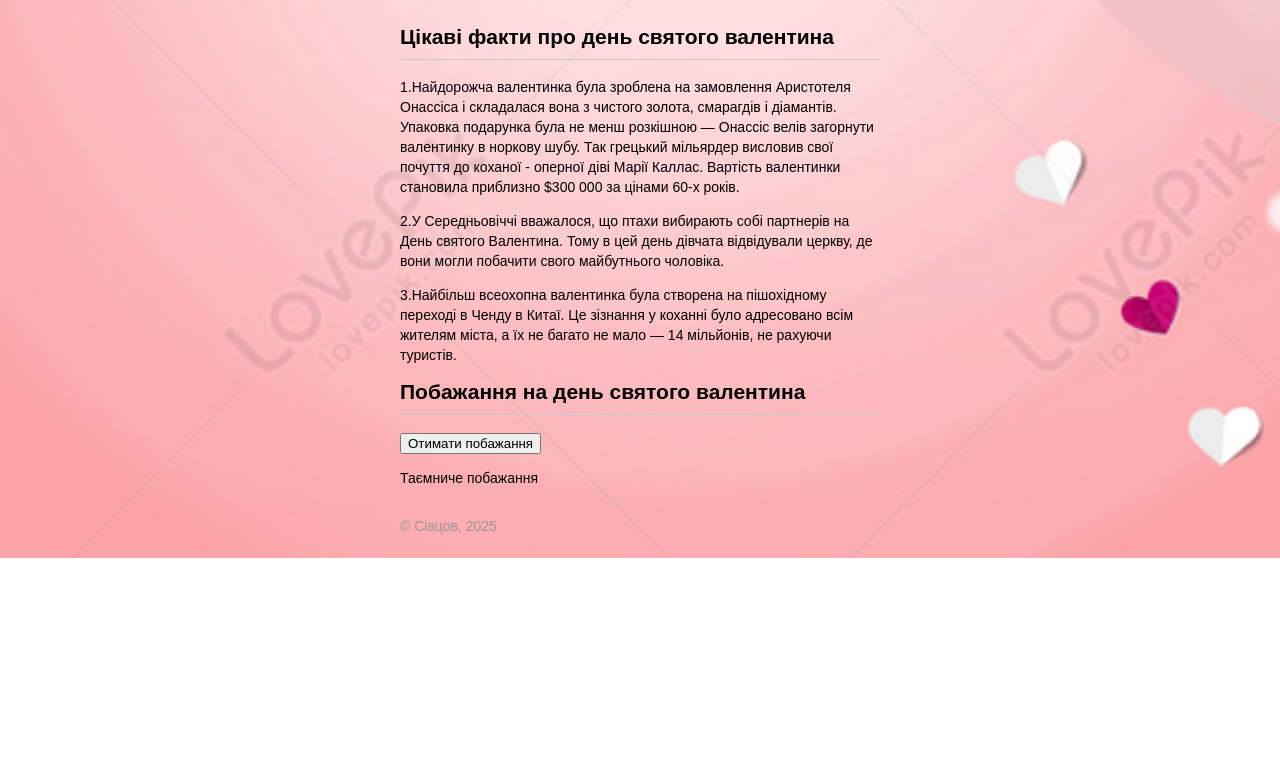
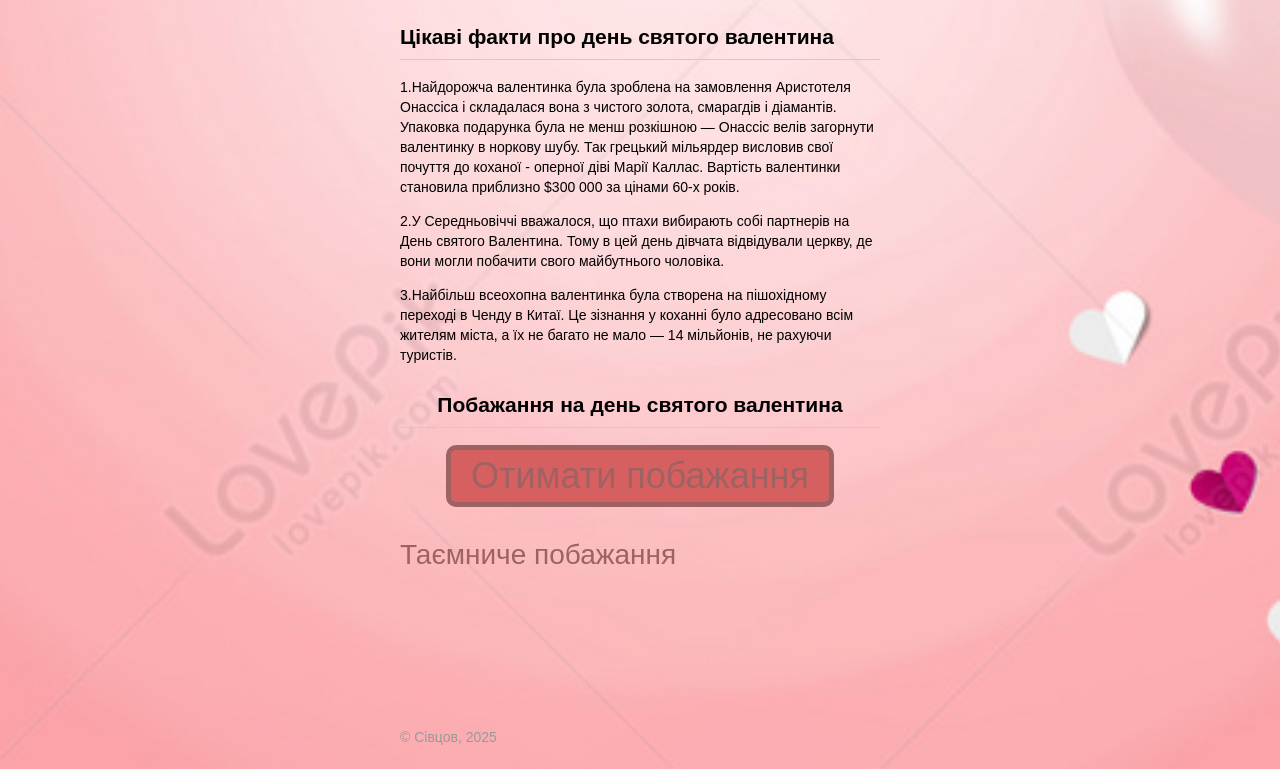
Before and after one commit to SivtsovDanilo111/05_Valentine-s_day, a plain HTML site: page index.html in a window 1280 px wide. Shown: the part 909-1678 px from the top of the page. Before the commit the page ends 1467 px from the top, so only its background shows below. Drawn offline with Linux system fonts and the light colour scheme.

Commit message:
cnbkm ryjgrb pvbytyj

```diff
--- a/style.css
+++ b/style.css
@@ -81,3 +81,24 @@ body {
     justify-content: space-between;
     color: #999999;
   }
+
+  .wishes{
+    margin-top: 30px;
+    text-align: center;
+  }
+  #btn_love_wishes{
+    background: #d66060;
+    color: #9e6262;
+    border: 5px solid #9e6262;
+    border-radius: 10px;
+    padding: 5px 20px;
+    font-size: 36px;
+    cursor: pointer;
+  }
+  #love_wishes{
+    height: 150px;
+    font-size: 28px;
+    line-height: 40px;
+    color: #9e6262;
+    text-align: justify;
+  }
```
